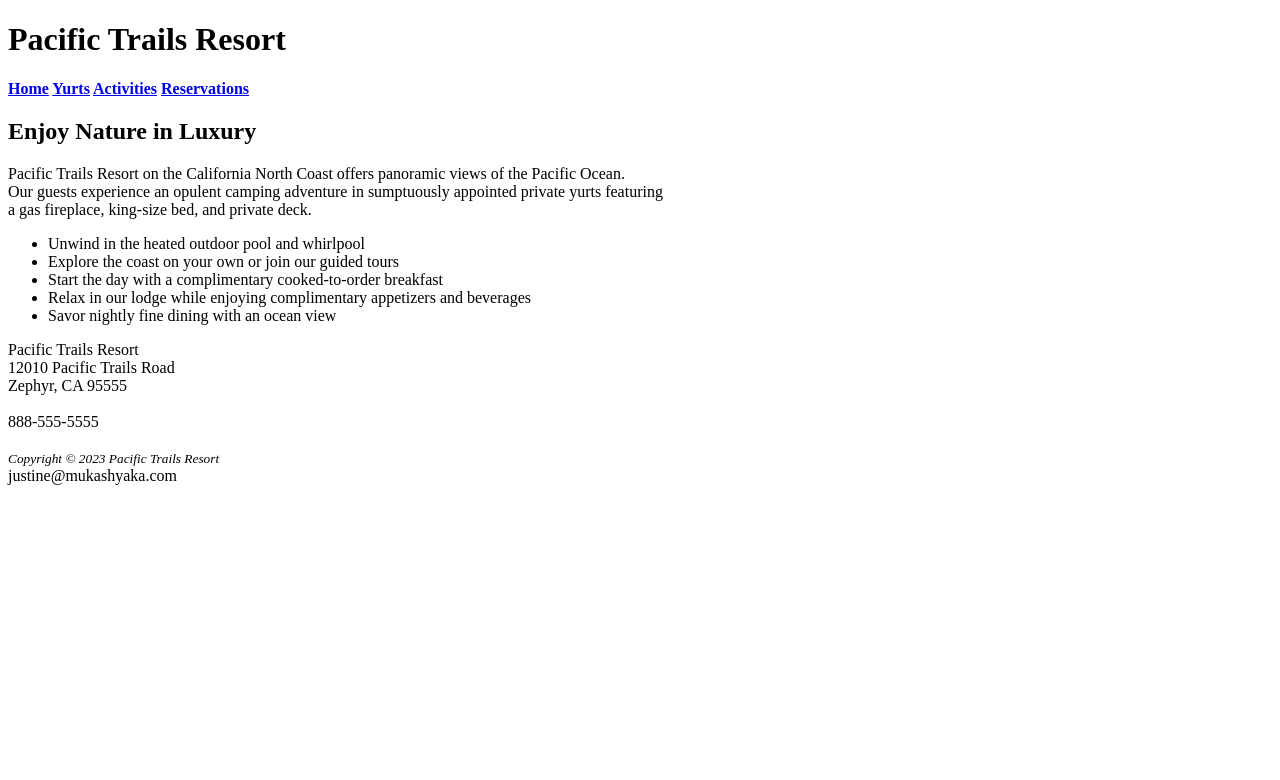
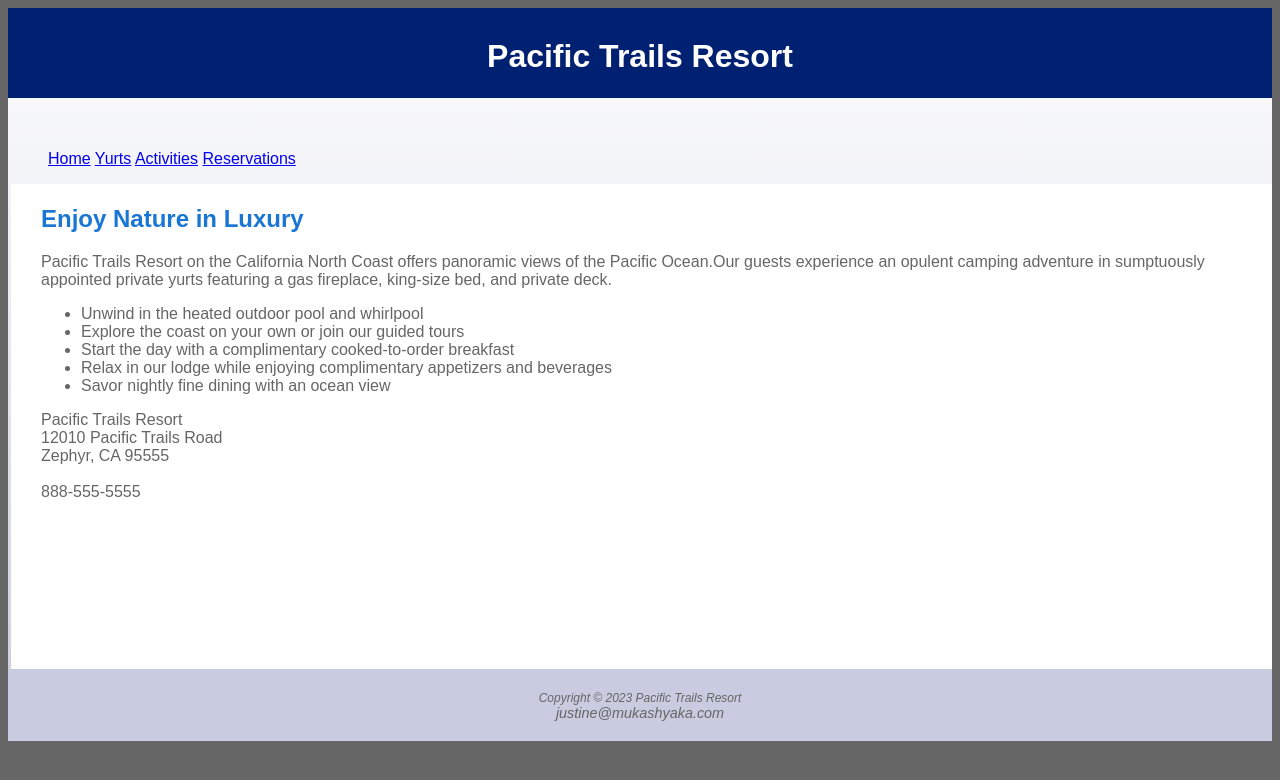
Before and after one commit to Jmukashyaka/SDEV153_CH2, a plain HTML site: page index.html in a window 1280 px wide. Drawn offline with Linux system fonts and the light colour scheme.

Commit message:
Add files via upload

```diff
--- a/index.html
+++ b/index.html
@@ -8,19 +8,25 @@
 
 <title>Pacific Trails Resort</title>
 
+<link href="pacific.css" rel="stylesheet">
+
 </head>
 
 <body>
 
-<div id="wrapper"></div>
+<div id="wrapper">
 
 <header>
 
 <h1>Pacific Trails Resort</h1>
 
+</header>
 
-<b>
+<br><br>
+<blockquote>
+
 <a href="index.html">Home</a>
+
 <a href="yurts.html">Yurts</a>
 
 
@@ -33,18 +39,22 @@
 
     <a href="activities.html" onclick="handleError()">Activities</a>
     <a href="reservations.html" onclick="handleError()">Reservations</a>
+    </blockquote>
 
 
-<h2>Enjoy Nature in Luxury</h2>
-</b>
+<div id="homehero"></div>
 
-</header>
+<main>
 
-<p>Pacific Trails Resort on the California North Coast offers panoramic views of the Pacific Ocean.<br>
-Our guests experience an opulent camping adventure in sumptuously appointed private yurts featuring <br>
-a gas fireplace, king-size bed, and private deck.</p>
+<h2>
 
-<nav>
+Enjoy Nature in Luxury
+
+</h2>
+
+<p><span class="resort"><p>Pacific Trails Resort on the California North Coast offers panoramic views of the Pacific Ocean.Our guests experience an opulent camping adventure in sumptuously appointed private yurts featuring a gas fireplace, king-size bed, and private deck.
+
+</p>
 
 <ul>
     <li>Unwind in the heated outdoor pool and whirlpool</li>
@@ -54,9 +64,6 @@ a gas fireplace, king-size bed, and private deck.</p>
     <li>Savor nightly fine dining with an ocean view</li>
   </ul>
 
-</nav>
-
-
   <div>
     Pacific Trails Resort<br>
     12010 Pacific Trails Road<br>
@@ -64,6 +71,8 @@ a gas fireplace, king-size bed, and private deck.</p>
 
     888-555-5555<br><br>
 </div>
+
+</main>
 
 <footer>
     <small><i>Copyright © 2023 Pacific Trails Resort</i></small><br>
@@ -73,5 +82,4 @@ a gas fireplace, king-size bed, and private deck.</p>
 
     </body>
 
-
     </html>
```
Lines whose indentation alone changed are shown as unchanged.
